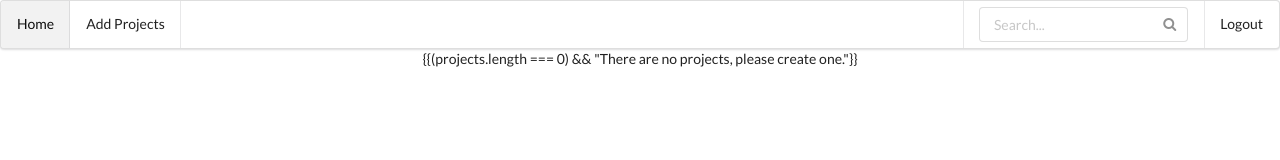
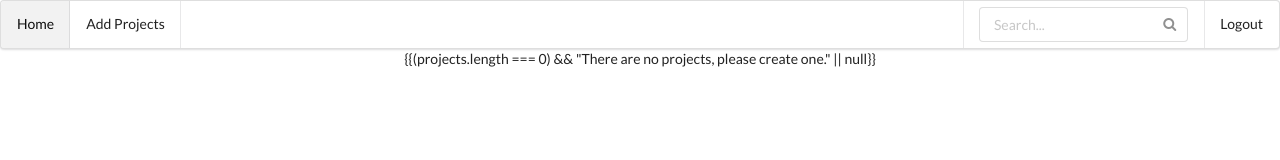
Before and after one commit to iruslani/Heroku-MEAN-Stack-Example, a website: page public/index.html in a window 1280 px wide. Drawn offline with Linux system fonts and the light colour scheme; no server answers.

Commit message:
Fixed issue with project conditional statement.

```diff
--- a/public/projects.html
+++ b/public/projects.html
@@ -2,7 +2,7 @@
 
 <div class="ui container" >
   <div class=" ui one column centered grid">
-    <p>{{(projects.length === 0) && "There are no projects, please create one."}}</p>
+    <p>{{(projects.length === 0) && "There are no projects, please create one." || null}}</p>
     <div class="column wrapper" ng-repeat="project in projects">
       <h3 class="ui header">{{ project.name }}</h3>
       <div class="ui dark-grey message">{{((project.required - project.donations) > 0) && "$" + (project.required - project.donations) + " still needed for this project" || "Project is 100% funded. Thank you!!!"}} </div>
```
